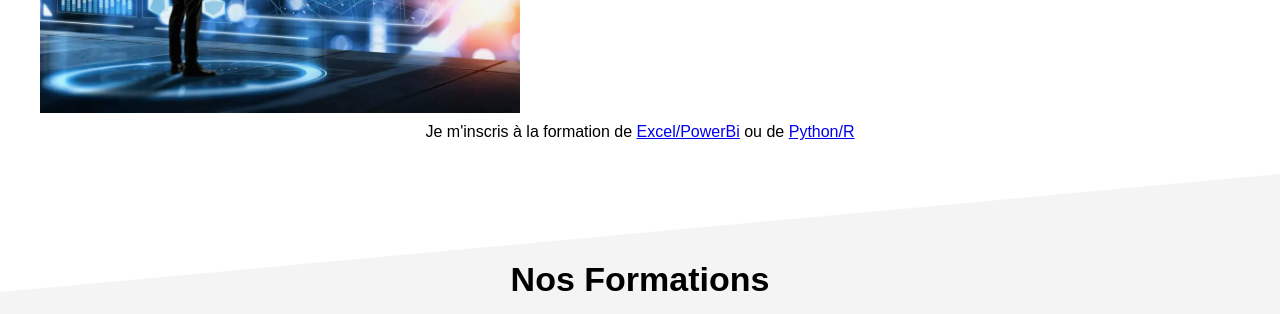
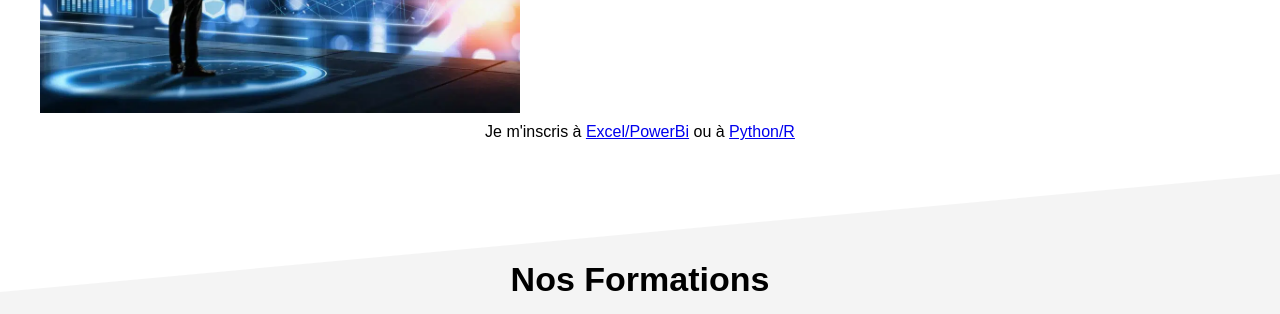
Before and after one commit to 3kndata/group, a plain HTML site: page index.html in a window 1280 px wide. Shown: the part 933-1247 px from the top of the page. Drawn offline with Linux system fonts and the light colour scheme.

Commit message:
Update index.html

```diff
--- a/index.html
+++ b/index.html
@@ -44,8 +44,8 @@
 
 
         <div style="text-align: center;">
-            <a>Je m'inscris à la formation de </a><a href="https://docs.google.com/forms/d/e/1FAIpQLSd0e5o1Wyfhkwg7GmhUR051HqT3PKSGMZtKWqnuMM6151NoKg/viewform?usp=sf_link" target="_blank"> Excel/PowerBi</a> ou de
-            <a href="https://docs.google.com/forms/d/e/1FAIpQLSe54AXxoQkiW5iwJgbi4jIH7prMx3whVjqi9kiB_l8TX3L_-g/viewform?usp=sf_link" target="_blank">Python/R</a>
+            <a>Je m'inscris à </a><a href="https://forms.office.com/Pages/ResponsePage.aspx?id=DQSIkWdsW0yxEjajBLZtrQAAAAAAAAAAAAN__lFU1C5UQkNHTTYxTUtUWFg5VVgyVEcwUzlJMzRURy4u" target="_blank"> Excel/PowerBi</a> ou à
+            <a href="https://forms.office.com/Pages/ResponsePage.aspx?id=DQSIkWdsW0yxEjajBLZtrQAAAAAAAAAAAAN__lFU1C5UMURXSEpFSzhRTFkxODBWWUlCWFpIS1FMTC4u" target="_blank">Python/R</a>
         </div>
     </div>
 
```
